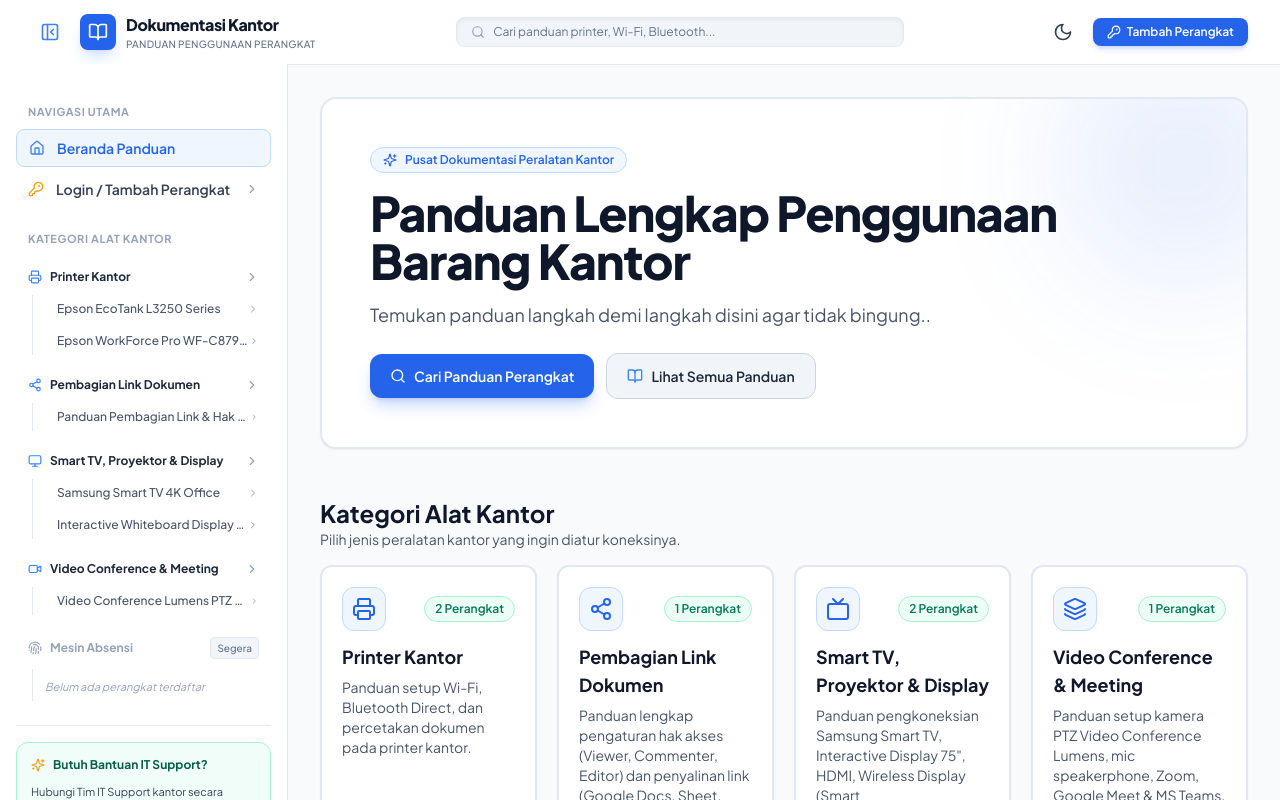
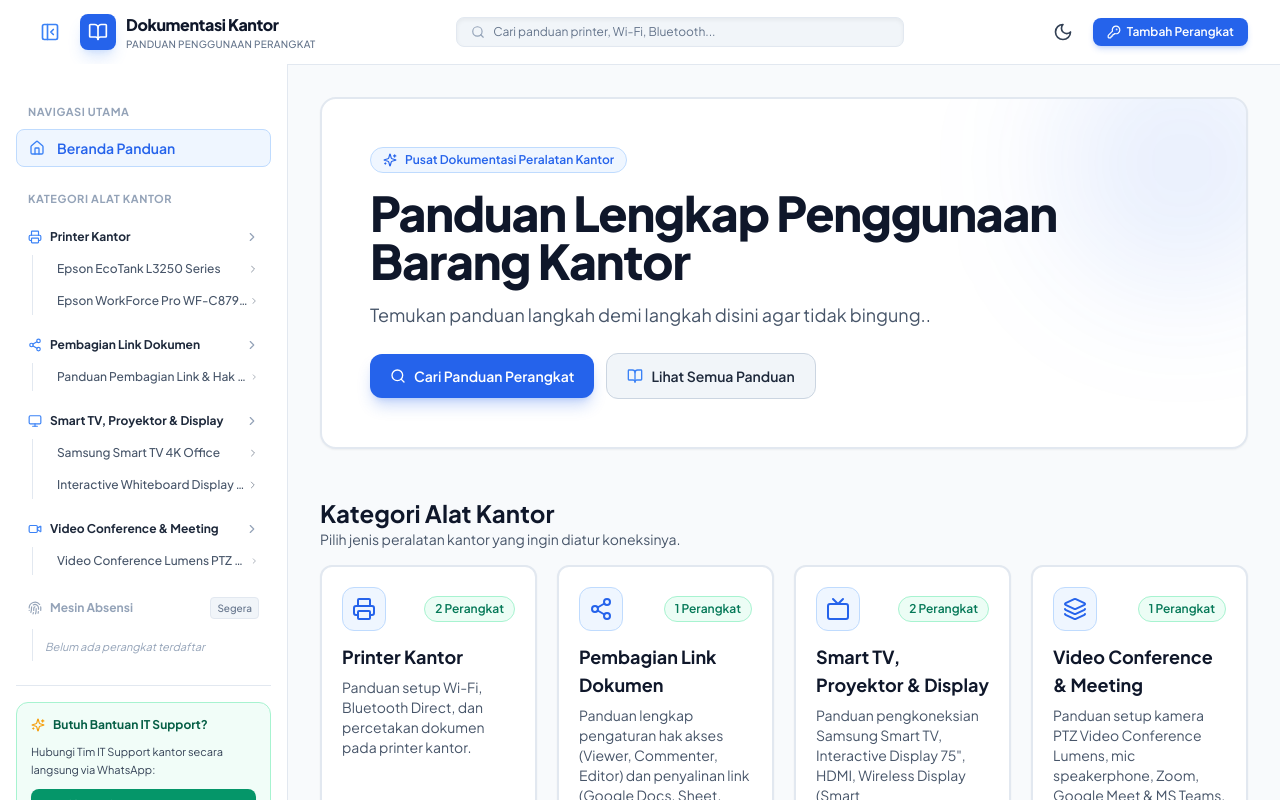
Before and after one commit to ulilabshar/office-helper, a React (Vite) app: page / in a window 1280 px wide. Shown: the top 800 px of the page. Built offline with nearby package versions, Linux system fonts and the light colour scheme.

Commit message:
fix: remove admin IT menu from sidebar

```diff
--- a/src/components/Sidebar.tsx
+++ b/src/components/Sidebar.tsx
@@ -1,9 +1,8 @@
 import React from 'react';
-import { NavLink, useLocation, useNavigate } from 'react-router-dom';
-import { useAuth } from '../context/AuthContext';
+import { NavLink, useLocation } from 'react-router-dom';
 import { categoriesData } from '../data/categories';
 import { devicesData } from '../data/devices';
-import { Home, Printer, Tv, Fingerprint, ChevronRight, Sparkles, BookOpen, X, Share2, MessageCircle, Video, Monitor, PlusCircle, KeyRound, LogOut, UserCheck } from 'lucide-react';
+import { Home, Printer, Tv, Fingerprint, ChevronRight, Sparkles, BookOpen, X, Share2, MessageCircle, Video, Monitor } from 'lucide-react';
 
 interface SidebarProps {
   isOpen: boolean;
@@ -29,25 +28,12 @@ const getCategoryIcon = (iconName: string) => {
 
 export const Sidebar: React.FC<SidebarProps> = ({ isOpen, onClose }) => {
   const location = useLocation();
-  const navigate = useNavigate();
-  const { isLoggedIn, user, logout, openLoginModal } = useAuth();
 
   // Helper function to force smooth scroll to top and clear mouse text selections
   const handleSidebarNavClick = () => {
     window.scrollTo({ top: 0, behavior: 'smooth' });
     if (window.getSelection) {
       window.getSelection()?.removeAllRanges();
-    }
-    if (window.innerWidth < 1024) {
-      onClose();
-    }
-  };
-
-  const handleDeviceButtonClick = () => {
-    if (isLoggedIn) {
-      navigate('/add-device');
-    } else {
-      openLoginModal();
     }
     if (window.innerWidth < 1024) {
       onClose();
@@ -85,7 +71,7 @@ export const Sidebar: React.FC<SidebarProps> = ({ isOpen, onClose }) => {
           </div>
 
           {/* Main Nav */}
-          <div className="space-y-1">
+          <div>
             <div className="px-3 mb-2 text-[11px] font-bold tracking-wider text-slate-400 dark:text-slate-500 uppercase">
               Navigasi Utama
             </div>
@@ -104,40 +90,6 @@ export const Sidebar: React.FC<SidebarProps> = ({ isOpen, onClose }) => {
               <Home className="h-4 w-4 text-blue-500" />
               <span>Beranda Panduan</span>
             </NavLink>
-
-            {/* Tambah Perangkat / Login Menu */}
-            <button
-              onClick={handleDeviceButtonClick}
-              className="w-full flex items-center justify-between px-3 py-2 text-sm font-semibold rounded-lg text-slate-700 hover:bg-blue-50 hover:text-blue-600 dark:text-slate-300 dark:hover:bg-blue-950/40 dark:hover:text-blue-400 transition-colors"
-            >
-              <div className="flex items-center gap-3">
-                {isLoggedIn ? (
-                  <PlusCircle className="h-4 w-4 text-blue-500" />
-                ) : (
-                  <KeyRound className="h-4 w-4 text-amber-500" />
-                )}
-                <span>{isLoggedIn ? 'Tambah Perangkat' : 'Login / Tambah Perangkat'}</span>
-              </div>
-              <ChevronRight className="h-3.5 w-3.5 opacity-50" />
-            </button>
-
-            {/* If logged in, show user tag in sidebar */}
-            {isLoggedIn && user && (
-              <div className="mt-2 p-2.5 rounded-lg bg-slate-50 dark:bg-slate-900 border border-slate-200 dark:border-slate-800 flex items-center justify-between text-xs">
-                <div className="flex items-center gap-2 overflow-hidden">
-                  <UserCheck className="h-4 w-4 text-emerald-500 shrink-0" />
-                  <span className="truncate text-slate-700 dark:text-slate-300 font-medium">
-                    {user.name}
-                  </span>
-                </div>
-                <button
-                  onClick={logout}
-                  className="text-rose-600 dark:text-rose-400 hover:underline text-[11px] font-semibold shrink-0 ml-1"
-                >
-                  Logout
-                </button>
-              </div>
-            )}
           </div>
 
           {/* Categories & Devices List */}
```
